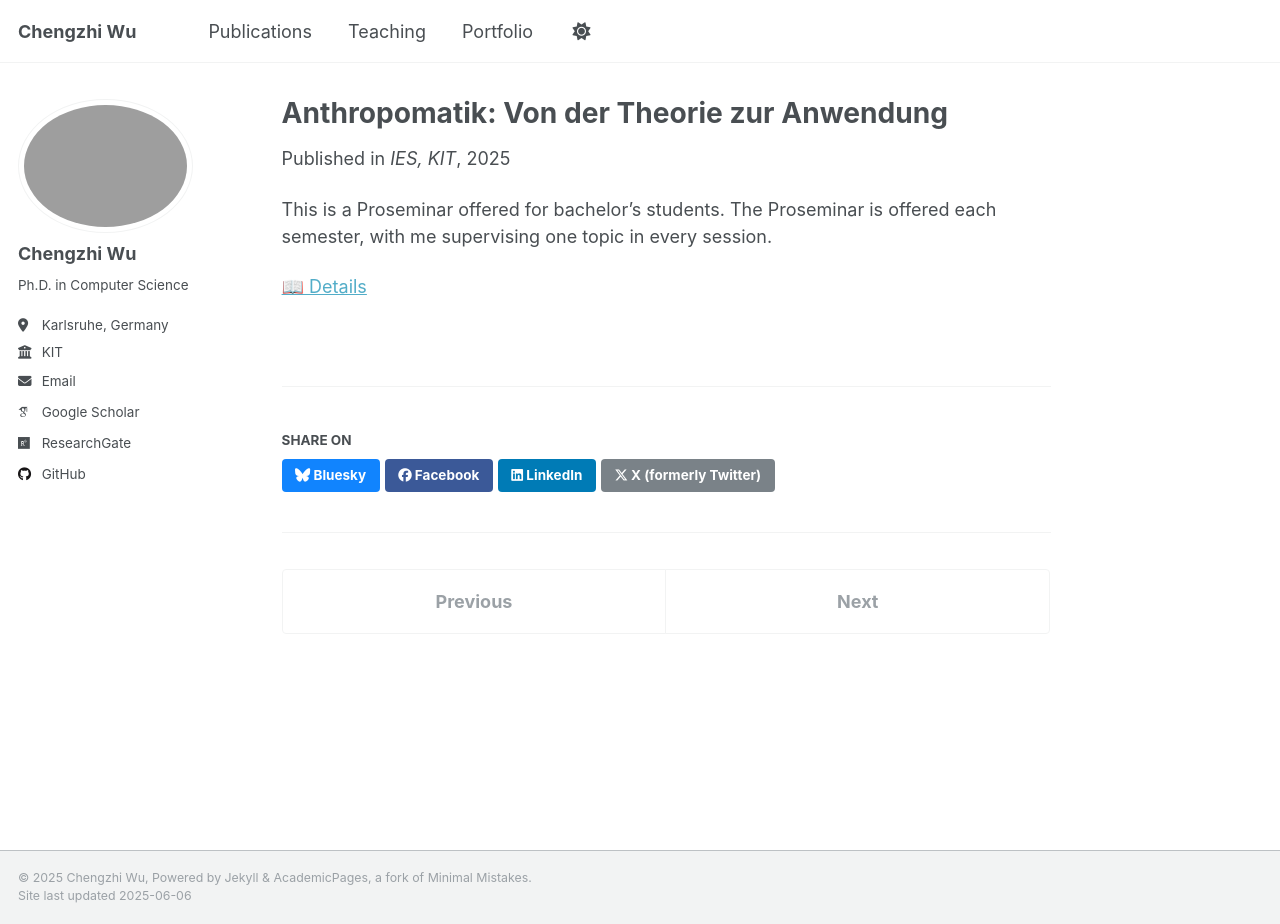
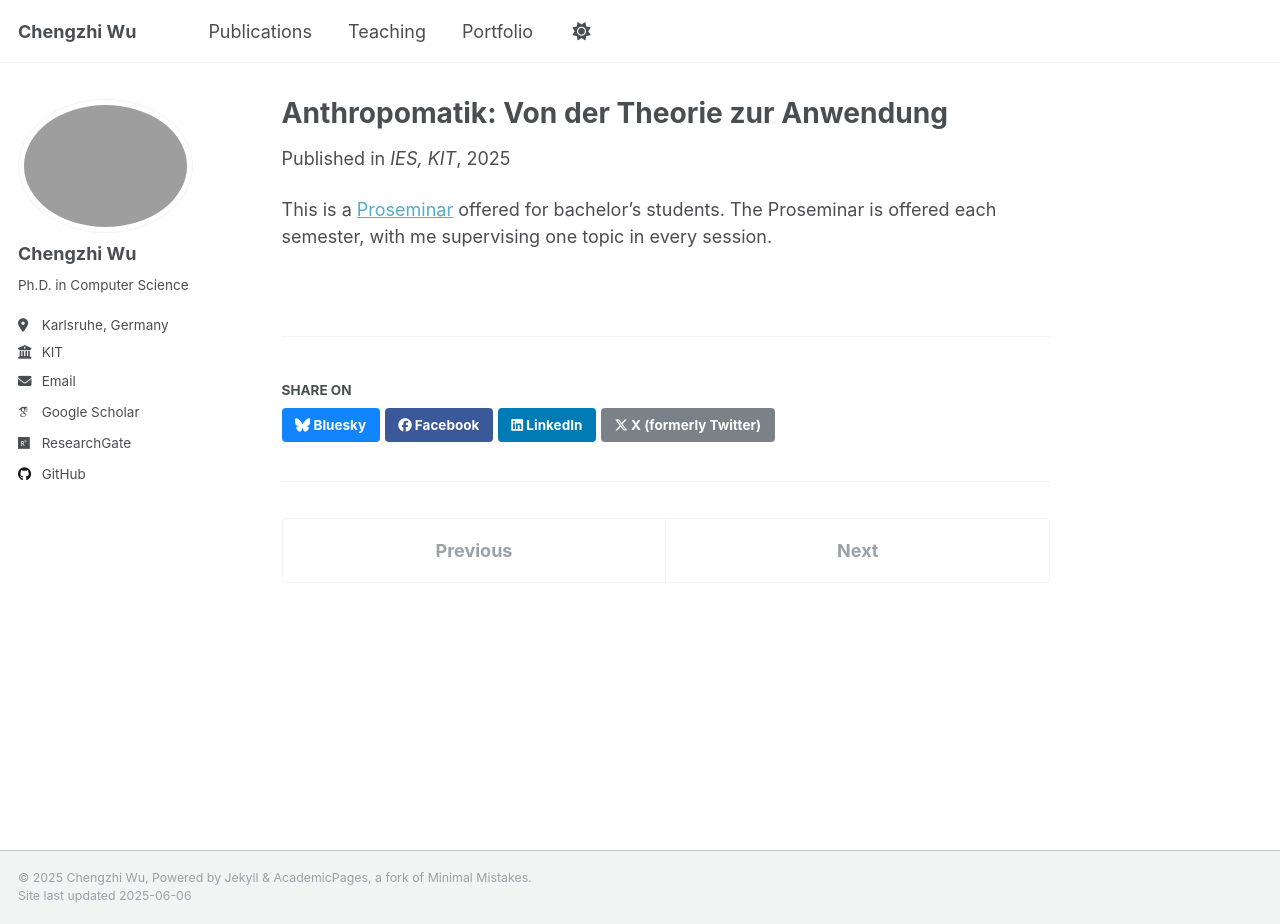
Before and after one commit to stevenczwu/stevenczwu.github.io, a Jekyll site: the page built from _teaching/Proseminar-Anthropomatik.md, in a window 1280 px wide and 924 px high. Built offline with Jekyll 4.4.1, drawn with Linux system fonts in a browser that asks for light colours; some web fonts are replaced.

Commit message:
update teaching

```diff
--- a/_teaching/Proseminar-Anthropomatik.md
+++ b/_teaching/Proseminar-Anthropomatik.md
@@ -9,6 +9,4 @@
 location: "Karlsruhe, Germany"
 ---
 
-This is a Proseminar offered for bachelor's students. The Proseminar is offered each semester, with me supervising one topic in every session.
-
-<a href="https://ies.iar.kit.edu/lehre_proseminar_anthropomatik.php">📖 Details</a>
+This is a [Proseminar](https://ies.iar.kit.edu/lehre_proseminar_anthropomatik.php) offered for bachelor's students. The Proseminar is offered each semester, with me supervising one topic in every session.
```
Also changed, not shown: _pages/about.md (+1 -0 lines), _teaching/Seminar-BAF.md (+0 -2 lines).
